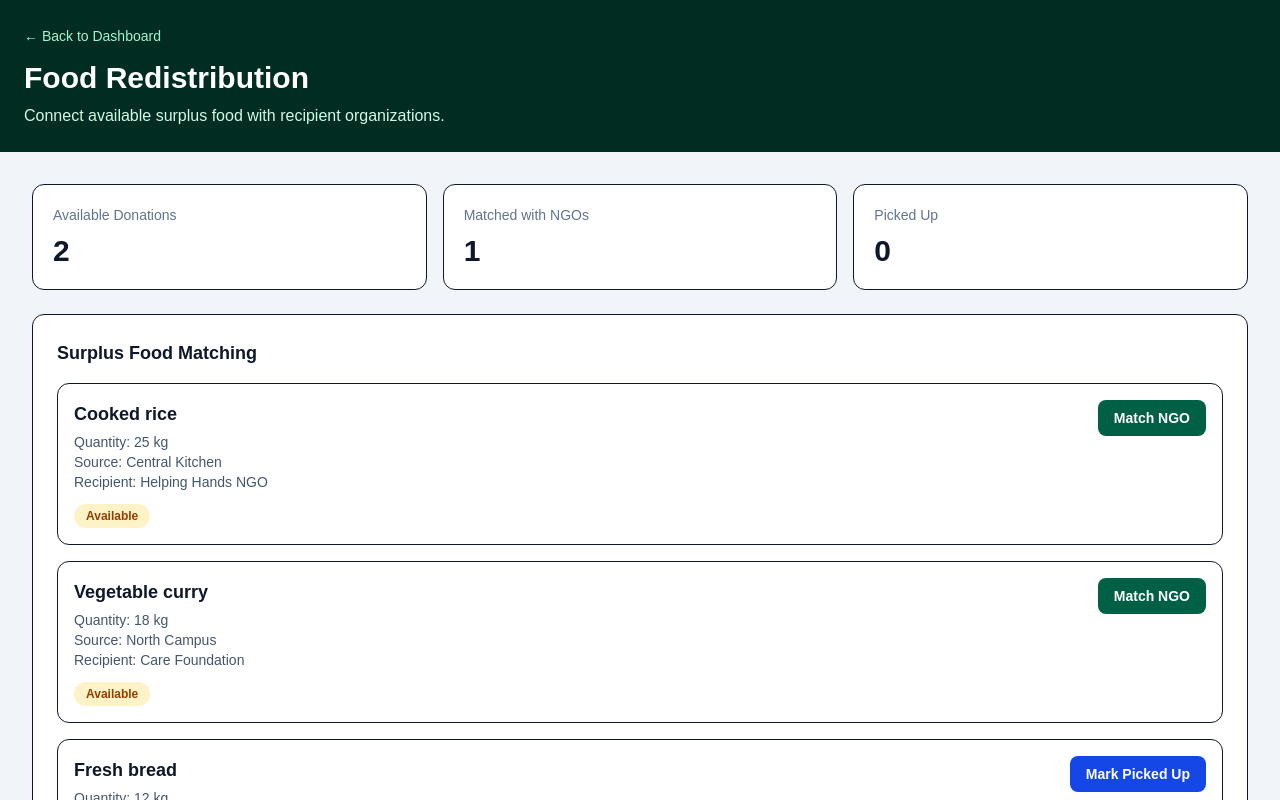
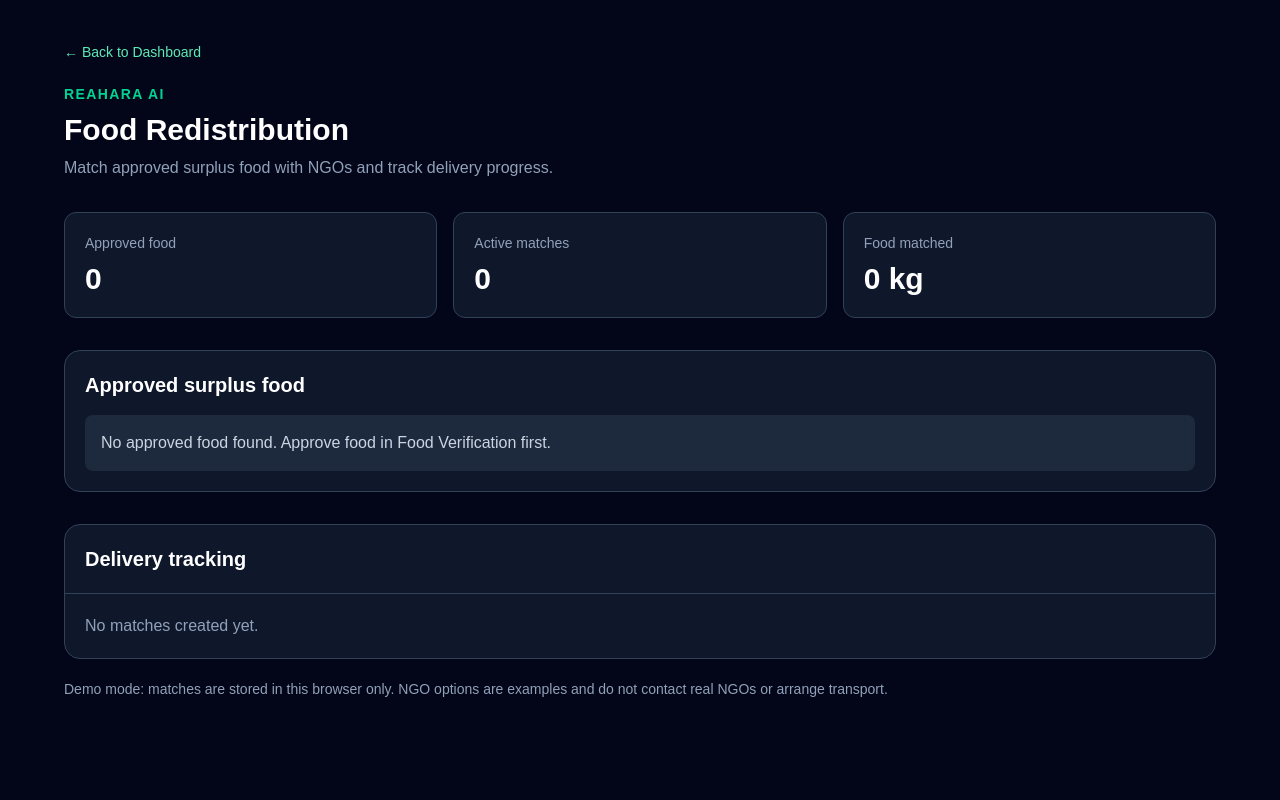
Before and after one commit to ReAhara-AI/ReAhara-AI, a Next.js app in the folder apps/web/: page /redistribution in a window 1280 px wide. Shown: the top 800 px of the page. Built offline with nearby package versions, Linux system fonts and the light colour scheme.

Commit message:
Improve food verification and redistribution pages

```diff
--- a/apps/web/src/app/redistribution/page.tsx
+++ b/apps/web/src/app/redistribution/page.tsx
@@ -1,119 +1,316 @@
 
 "use client";
 
-import { useState } from "react";
+import { useEffect, useState } from "react";
 
-type Donation = {
-  id: number;
-  food: string;
-  quantity: string;
+type FoodRecord = {
+  id: number | string;
+  name: string;
+  quantity: number | string;
+  location?: string;
+  source?: string;
+  status: string;
+};
+
+type Match = {
+  id: string;
+  foodId: number | string;
+  foodName: string;
+  quantity: number;
   location: string;
   ngo: string;
-  status: "Available" | "Matched" | "Picked Up";
+  status: "Matched" | "Picked Up" | "Delivered";
 };
 
-const initialDonations: Donation[] = [
-  { id: 1, food: "Cooked rice", quantity: "25 kg", location: "Central Kitchen", ngo: "Helping Hands NGO", status: "Available" },
-  { id: 2, food: "Vegetable curry", quantity: "18 kg", location: "North Campus", ngo: "Care Foundation", status: "Available" },
-  { id: 3, food: "Fresh bread", quantity: "12 kg", location: "Cafeteria B", ngo: "Helping Hands NGO", status: "Matched" },
+const FOOD_KEY = "reahara-food-records";
+const MATCH_KEY = "reahara-redistribution-matches";
+
+const ngos = [
+  "Helping Hands NGO",
+  "Hope Foundation",
+  "Community Care Trust",
 ];
 
 export default function RedistributionPage() {
-  const [donations, setDonations] = useState(initialDonations);
+  const [foods, setFoods] = useState<FoodRecord[]>([]);
+  const [matches, setMatches] = useState<Match[]>([]);
+  const [selectedNgo, setSelectedNgo] = useState<Record<string, string>>({});
+  const [ready, setReady] = useState(false);
+  const [message, setMessage] = useState("");
 
-  function updateStatus(id: number, status: Donation["status"]) {
-    setDonations((current) =>
-      current.map((item) => item.id === id ? { ...item, status } : item)
+  useEffect(() => {
+    try {
+      const savedFoods = localStorage.getItem(FOOD_KEY);
+      const savedMatches = localStorage.getItem(MATCH_KEY);
+
+      setFoods(savedFoods ? JSON.parse(savedFoods) : []);
+      setMatches(savedMatches ? JSON.parse(savedMatches) : []);
+    } catch {
+      setMessage("Could not load saved records. Refresh the page.");
+    }
+    setReady(true);
+  }, []);
+
+  useEffect(() => {
+    if (ready) {
+      try {
+        localStorage.setItem(MATCH_KEY, JSON.stringify(matches));
+      } catch {
+        setMessage("Could not save matches in this browser.");
+      }
+    }
+  }, [matches, ready]);
+
+  const approvedFoods = foods.filter(
+    (food) => food.status?.toLowerCase() === "approved"
   );
+
+  function createMatch(food: FoodRecord) {
+    const foodKey = String(food.id);
+    const ngo = selectedNgo[foodKey];
+
+    if (!ngo) {
+      setMessage("Please choose an NGO from the dropdown first.");
+      return;
     }
 
-  const matched = donations.filter((item) => item.status === "Matched").length;
-  const available = donations.filter((item) => item.status === "Available").length;
-  const pickedUp = donations.filter((item) => item.status === "Picked Up").length;
+    if (matches.some((match) => String(match.foodId) === foodKey)) {
+      setMessage("This food already has a match. Check Delivery tracking.");
+      return;
+    }
+
+    const quantity = Number.parseFloat(String(food.quantity)) || 0;
+
+    const newMatch: Match = {
+      id: `${foodKey}-${Date.now()}`,
+      foodId: food.id,
+      foodName: food.name,
+      quantity,
+      location: food.location || food.source || "Not specified",
+      ngo,
+      status: "Matched",
+    };
+
+    setMatches((current) => [newMatch, ...current]);
+    setMessage(`Success! ${food.name} is matched with ${ngo}.`);
+  }
+
+  function advanceMatch(id: string) {
+    setMatches((current) =>
+      current.map((match) => {
+        if (match.id !== id) return match;
+
+        return {
+          ...match,
+          status:
+            match.status === "Matched" ? "Picked Up" : "Delivered",
+        };
+      })
+    );
+    setMessage("Delivery status updated.");
+  }
+
+  function removeMatch(id: string) {
+    setMatches((current) => current.filter((match) => match.id !== id));
+    setMessage("Match removed.");
+  }
+
+  const activeMatches = matches.filter(
+    (match) => match.status !== "Delivered"
+  ).length;
+
+  const totalMatchedKg = matches.reduce(
+    (total, match) => total + match.quantity,
+    0
+  );
 
   return (
-    <main className="min-h-screen bg-slate-100 text-slate-900">
-      <header className="bg-emerald-950 p-6 text-white">
-        <a href="/" className="text-sm text-emerald-200 hover:underline">
+    <main className="min-h-screen bg-slate-950 p-6 text-white md:p-10">
+      <div className="mx-auto max-w-6xl">
+        <a href="/" className="text-sm text-emerald-300 hover:underline">
           ← Back to Dashboard
         </a>
-        <h1 className="mt-3 text-3xl font-bold">Food Redistribution</h1>
-        <p className="mt-2 text-emerald-100">
-          Connect available surplus food with recipient organizations.
+
+        <p className="mt-5 text-sm font-semibold uppercase tracking-widest text-emerald-400">
+          ReAhara AI
         </p>
-      </header>
 
-      <section className="p-5 md:p-8">
-        <div className="grid gap-4 sm:grid-cols-3">
+        <h1 className="mt-2 text-3xl font-bold">Food Redistribution</h1>
+        <p className="mt-2 text-slate-400">
+          Match approved surplus food with NGOs and track delivery progress.
+        </p>
+
+        <section className="mt-8 grid gap-4 sm:grid-cols-3">
           {[
-            { label: "Available Donations", value: available },
-            { label: "Matched with NGOs", value: matched },
-            { label: "Picked Up", value: pickedUp },
+            { label: "Approved food", value: approvedFoods.length },
+            { label: "Active matches", value: activeMatches },
+            { label: "Food matched", value: `${totalMatchedKg} kg` },
           ].map((stat) => (
-            <article key={stat.label} className="rounded-xl border bg-white p-5">
-              <p className="text-sm text-slate-500">{stat.label}</p>
+            <article
+              key={stat.label}
+              className="rounded-xl border border-slate-700 bg-slate-900 p-5"
+            >
+              <p className="text-sm text-slate-400">{stat.label}</p>
               <p className="mt-2 text-3xl font-bold">{stat.value}</p>
             </article>
           ))}
+        </section>
+
+        {message && (
+          <div
+            role="status"
+            className="mt-5 rounded-lg border border-emerald-700 bg-slate-900 p-4"
+          >
+            <p>{message}</p>
+            <button
+              onClick={() => setMessage("")}
+              className="mt-2 text-emerald-300 underline"
+            >
+              Dismiss
+            </button>
+          </div>
+        )}
+
+        <section className="mt-8 rounded-2xl border border-slate-700 bg-slate-900 p-5">
+          <h2 className="text-xl font-semibold">Approved surplus food</h2>
+
+          {!ready ? (
+            <p className="mt-4 text-slate-400">Loading records...</p>
+          ) : approvedFoods.length === 0 ? (
+            <p className="mt-4 rounded-lg bg-slate-800 p-4 text-slate-300">
+              No approved food found. Approve food in Food Verification first.
+            </p>
+          ) : (
+            <div className="mt-5 grid gap-4 md:grid-cols-2">
+              {approvedFoods.map((food) => {
+                const foodKey = String(food.id);
+                const alreadyMatched = matches.some(
+                  (match) => String(match.foodId) === foodKey
+                );
+                const quantityText = String(food.quantity).replace(/\s*kg$/i, "");
+
+                return (
+                  <article
+                    key={foodKey}
+                    className="rounded-xl border border-slate-700 p-4"
+                  >
+                    <div className="flex items-start justify-between gap-3">
+                      <h3 className="font-semibold">{food.name}</h3>
+                      <span className="text-xs text-emerald-300">Approved</span>
                     </div>
 
-        <section className="mt-6 rounded-xl border bg-white p-6">
-          <h2 className="mb-4 text-lg font-bold">Surplus Food Matching</h2>
-          <div className="space-y-4">
-            {donations.map((item) => (
-              <article key={item.id} className="rounded-xl border p-4">
-                <div className="flex flex-wrap items-start justify-between gap-4">
-                  <div>
-                    <h3 className="text-lg font-bold">{item.food}</h3>
-                    <p className="mt-1 text-sm text-slate-600">
-                      Quantity: {item.quantity}
+                    <p className="mt-3 text-sm text-slate-300">
+                      Quantity: {quantityText} kg
                     </p>
-                    <p className="text-sm text-slate-600">
-                      Source: {item.location}
+
+                    <p className="mt-1 text-sm text-slate-400">
+                      Location: {food.location || food.source || "Not specified"}
                     </p>
-                    <p className="text-sm text-slate-600">
-                      Recipient: {item.ngo}
-                    </p>
-                    <span className={`mt-3 inline-block rounded-full px-3 py-1 text-xs font-semibold ${
-                      item.status === "Picked Up"
-                        ? "bg-blue-100 text-blue-800"
-                        : item.status === "Matched"
-                        ? "bg-emerald-100 text-emerald-800"
-                        : "bg-amber-100 text-amber-800"
-                    }`}>
-                      {item.status}
-                    </span>
+
+                    <label
+                      htmlFor={`ngo-${foodKey}`}
+                      className="mt-4 block text-sm text-slate-300"
+                    >
+                      Select recipient NGO
+                    </label>
+
+                    <select
+                      id={`ngo-${foodKey}`}
+                      value={selectedNgo[foodKey] || ""}
+                      onChange={(event) =>
+                        setSelectedNgo((current) => ({
+                          ...current,
+                          [foodKey]: event.target.value,
+                        }))
+                      }
+                      className="mt-2 w-full rounded-lg border border-slate-600 bg-slate-800 p-3 text-white"
+                    >
+                      <option value="">Choose an NGO</option>
+                      {ngos.map((ngo) => (
+                        <option key={ngo} value={ngo}>
+                          {ngo}
+                        </option>
+                      ))}
+                    </select>
+
+                    <button
+                      type="button"
+                      disabled={!ready || alreadyMatched}
+                      onClick={() => createMatch(food)}
+                      className="mt-4 w-full cursor-pointer rounded-lg bg-emerald-700 px-4 py-3 font-semibold hover:bg-emerald-600 disabled:cursor-not-allowed disabled:opacity-50"
+                    >
+                      {alreadyMatched ? "Already matched" : "Create match"}
+                    </button>
+                  </article>
+                );
+              })}
+            </div>
+          )}
+        </section>
+
+        <section className="mt-8 overflow-hidden rounded-2xl border border-slate-700 bg-slate-900">
+          <div className="border-b border-slate-700 p-5">
+            <h2 className="text-xl font-semibold">Delivery tracking</h2>
           </div>
 
+          {matches.length === 0 ? (
+            <p className="p-5 text-slate-400">No matches created yet.</p>
+          ) : (
+            <div className="overflow-x-auto">
+              <table className="w-full text-left text-sm">
+                <thead className="bg-slate-800 text-slate-300">
+                  <tr>
+                    <th className="p-4">Food</th>
+                    <th className="p-4">Quantity</th>
+                    <th className="p-4">Location</th>
+                    <th className="p-4">NGO</th>
+                    <th className="p-4">Status</th>
+                    <th className="p-4">Actions</th>
+                  </tr>
+                </thead>
+                <tbody>
+                  {matches.map((match) => (
+                    <tr key={match.id} className="border-t border-slate-800">
+                      <td className="p-4">{match.foodName}</td>
+                      <td className="p-4">{match.quantity} kg</td>
+                      <td className="p-4">{match.location}</td>
+                      <td className="p-4">{match.ngo}</td>
+                      <td className="p-4 text-emerald-300">{match.status}</td>
+                      <td className="p-4">
                         <div className="flex flex-wrap gap-2">
-                    {item.status === "Available" && (
+                          {match.status !== "Delivered" && (
                             <button
-                        onClick={() => updateStatus(item.id, "Matched")}
-                        className="rounded-lg bg-emerald-800 px-4 py-2 text-sm font-semibold text-white hover:bg-emerald-900"
+                              type="button"
+                              onClick={() => advanceMatch(match.id)}
+                              className="rounded-lg bg-emerald-800 px-3 py-2 hover:bg-emerald-700"
                             >
-                        Match NGO
+                              {match.status === "Matched"
+                                ? "Mark picked up"
+                                : "Mark delivered"}
                             </button>
                           )}
-                    {item.status === "Matched" && (
                           <button
-                        onClick={() => updateStatus(item.id, "Picked Up")}
-                        className="rounded-lg bg-blue-700 px-4 py-2 text-sm font-semibold text-white hover:bg-blue-800"
+                            type="button"
+                            onClick={() => removeMatch(match.id)}
+                            className="rounded-lg border border-slate-600 px-3 py-2 hover:bg-slate-800"
                           >
-                        Mark Picked Up
+                            Remove
                           </button>
+                        </div>
+                      </td>
+                    </tr>
+                  ))}
+                </tbody>
+              </table>
+            </div>
           )}
-                  </div>
-                </div>
-              </article>
-            ))}
-          </div>
         </section>
 
-        <p className="mt-5 text-xs text-slate-500">
-          Demo only. NGO matches are sample assignments, not live recommendations.
-          Food must pass appropriate safety checks before redistribution.
+        <p className="mt-5 text-sm text-slate-400">
+          Demo mode: matches are stored in this browser only. NGO options are
+          examples and do not contact real NGOs or arrange transport.
         </p>
-      </section>
+      </div>
     </main>
   );
 }
--- a/apps/web/src/app/verification/page.tsx
+++ b/apps/web/src/app/verification/page.tsx
@@ -40,7 +40,7 @@ export default function VerificationPage() {
     }
   }, [records, ready]);
 
-  function updateStatus(id: number, status: "Approved" | "Rejected") {
+  function updateStatus(id: number, status: "Pending" | "Approved" | "Rejected") {
     setRecords((current) =>
       current.map((record) =>
         record.id === id ? { ...record, status } : record
```
Lines whose indentation alone changed are shown as unchanged.
